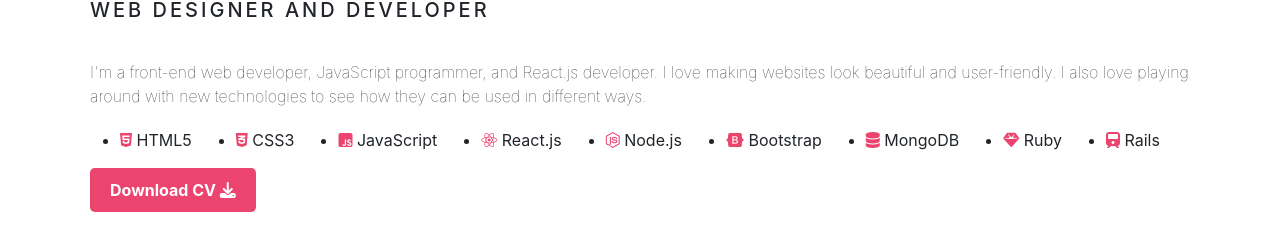
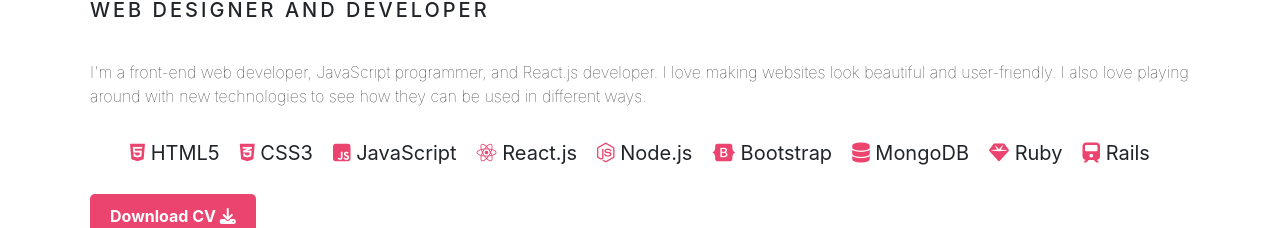
Before and after one commit to tonyoseko99/my-portfollio, a React (Create React App) app: page / in a window 1280 px wide. Shown: the part 1000-1228 px from the top of the page. Built offline with nearby package versions, Linux system fonts and the light colour scheme; some icons are missing.

Commit message:
add skills

```diff
--- a/src/App.css
+++ b/src/App.css
@@ -178,6 +178,12 @@ html {
   justify-content: space-between;
   align-items: center;
   padding: 0 30px;
+}
+
+.about__skillset--item > li{
+  list-style: none;
+  padding: 10px;
+  font-size: 20px;
 }
 
 .about__skillset--item > li > i{
```
